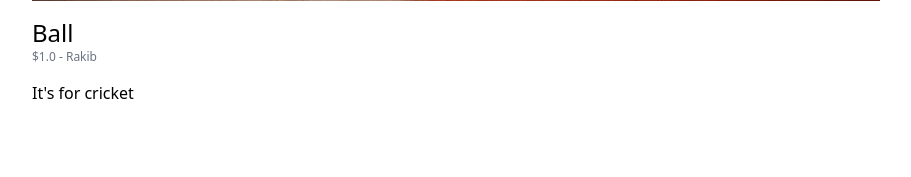
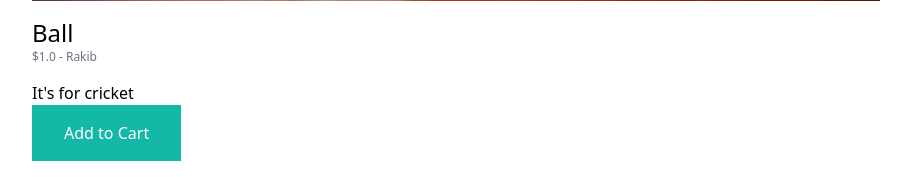
Before and after one commit to seefat/django-deploy, a Django app: a page that uses Multi_Vendor_Ecom/store/templates/store/product_detail.html in a window 1280 px wide. Shown: the part 723-900 px from the top of the page, without its empty margins (184-1095 px from the left). Before the commit the page ends 822 px from the top, so only its background shows below. Run offline with Django 4.2, Linux system fonts and the light colour scheme; data comes from the database, SQL or seed files in the repository; both versions use the stored data as it was after the commit; some libraries are stand-ins or nearby versions.

Commit message:
add-to-cart facing problem

```diff
--- a/Multi_Vendor_Ecom/Multi_Vendor_Ecom/settings.py
+++ b/Multi_Vendor_Ecom/Multi_Vendor_Ecom/settings.py
@@ -14,6 +14,9 @@ SECRET_KEY = 'django-insecure-tsqcvy=^yw@6gu-a*-1t5w9xgr70rf*&vl0b5q4%un!2-h9kf7
 DEBUG = True
 
 ALLOWED_HOSTS = []
+
+CART_SESSION_ID = 'cart'
+SESSION_COOKIE_AGE = 86400
 
 LOGIN_REDIRECT_URL = 'myaccount'
 LOGOUT_REDIRECT_URL = 'frontpage'
--- a/Multi_Vendor_Ecom/store/models.py
+++ b/Multi_Vendor_Ecom/store/models.py
@@ -25,8 +25,8 @@ class Product(models.Model):
         (DELETED,'Deleted')
     )
 
-    user = models.ForeignKey(User, related_name='products', on_delete=models.CASCADE)
-    category = models.ForeignKey(Category, related_name='products',on_delete=models.CASCADE)
+    user = models.ForeignKey(User, related_name='product', on_delete=models.CASCADE)
+    category = models.ForeignKey(Category, related_name='product',on_delete=models.CASCADE)
     title = models.CharField(max_length=50)
     slug = models.SlugField(max_length=50)
     description = models.TextField(blank=True)
--- a/Multi_Vendor_Ecom/store/templates/store/product_detail.html
+++ b/Multi_Vendor_Ecom/store/templates/store/product_detail.html
@@ -18,4 +18,5 @@
 {% if product.description %}
 <p class="mt-4">{{product.description}}</p>
 {% endif %}
+<a href="{% url 'add_to_cart' product.id %}" class="inline-block px-8 py-4 bg-teal-500 text-white">Add to Cart</a>
 {% endblock %}
--- a/Multi_Vendor_Ecom/store/urls.py
+++ b/Multi_Vendor_Ecom/store/urls.py
@@ -1,9 +1,12 @@
-from django.urls import path
+from django.urls import path, re_path
 from . import views
 
 
 urlpatterns = [
     path('search/', views.search, name = 'search'),
+    path('add-to-cart/<int:product_id>/', views.add_to_cart, name='add_to_cart'),
+    path('remove-from-cart/<int:product_id>/', views.remove_from_cart, name='remove_from_cart'),
+    path('cart/', views.cart_view, name = 'cart_view'),
     path('<slug:slug>/', views.category_detail, name='category_detail'),
     path('<slug:category_slug>/<slug:slug>/', views.product_detail, name='product_detail'),
 ]
--- a/Multi_Vendor_Ecom/store/views.py
+++ b/Multi_Vendor_Ecom/store/views.py
@@ -1,7 +1,19 @@
-from django.shortcuts import render, get_object_or_404
+from django.shortcuts import render, get_object_or_404, redirect
 from .models import Product, Category
+from .cart import Cart
 from django.db.models import Q
 # Create your views here.
+def add_to_cart(request, product_id):
+    cart = Cart(request)
+    cart.add(product_id)
+
+    return redirect('frontpage')
+
+def remove_from_cart(request, product_id):
+    cart = Cart(request)
+    cart.remove(product_id)
+
+    return redirect('cart_view')
 
 def category_detail(request,slug):
     category = get_object_or_404(Category, slug=slug)
@@ -16,6 +28,10 @@ def product_detail(request, category_slug , slug):
     product = get_object_or_404(Product, slug=slug,status=Product.ACTIVE)
     return render(request, 'store/product_detail.html', {'product':product})
 
+def cart_view(request):
+    cart = Cart(request)
+    return render(request, 'store/cart_view.html', {'cart':cart})
+
 def search(request):
     query = request.GET.get('query','')
     products = Product.objects.filter(status=Product.ACTIVE).filter(Q(title__icontains = query) | Q(description__icontains = query))
```
Also changed, not shown: Multi_Vendor_Ecom/store/cart.py (added, +50 -0 lines), Multi_Vendor_Ecom/store/templates/store/cart_view.html (added, +21 -0 lines), Multi_Vendor_Ecom/db.sqlite3, 2 other files.
